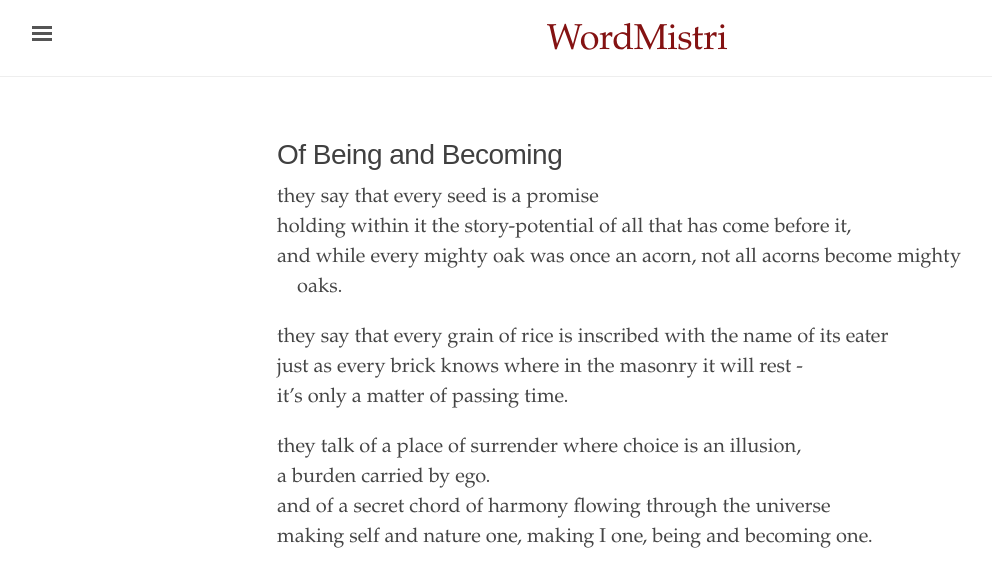
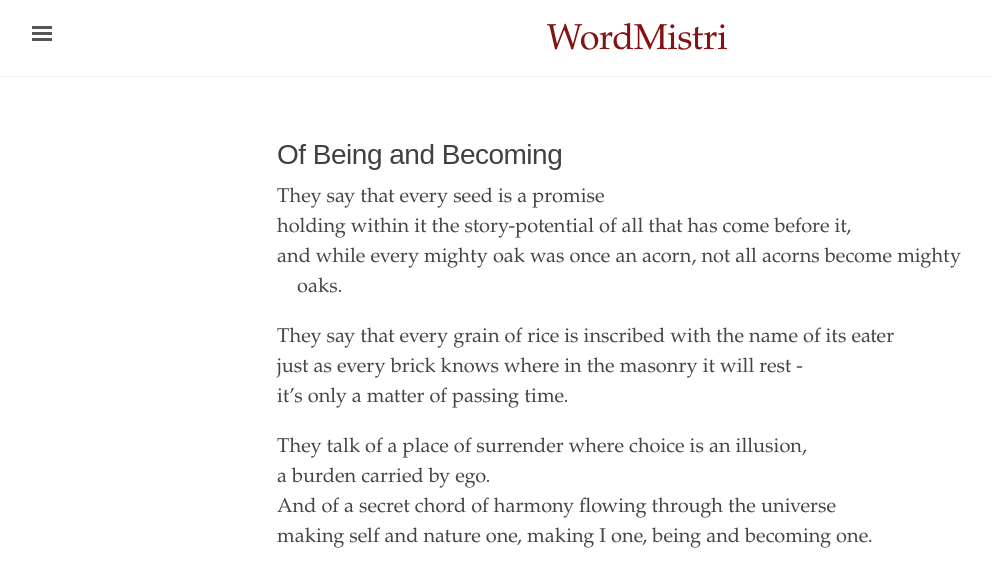
Before and after one commit to WordMistri/WordMistri.github.io, a Jekyll site: the page built from _texts/b.md, in a window 1280 px wide. Shown: the top 587 px of the page, without its empty margins (3-995 px from the left). Built offline with Jekyll 4.4.1, drawn with Linux system fonts in a browser that asks for light colours.

Commit message:
Update b.md

```diff
--- a/_texts/b.md
+++ b/_texts/b.md
@@ -7,15 +7,15 @@ source:
 ---
 
 
-- they say that every seed is a promise
+- They say that every seed is a promise
 - holding within it the story-potential of all that has come before it,
 - and while every mighty oak was once an acorn, not all acorns become mighty oaks.
 
-- they say that every grain of rice is inscribed with the name of its eater
+- They say that every grain of rice is inscribed with the name of its eater
 - just as every brick knows where in the masonry it will rest -
 - it's only a matter of passing time.
 
-- they talk of a place of surrender where choice is an illusion,
+- They talk of a place of surrender where choice is an illusion,
 - a burden carried by ego.
-- and of a secret chord of harmony flowing through the universe
+- And of a secret chord of harmony flowing through the universe
 - making self and nature one, making I one, being and becoming one.
```
